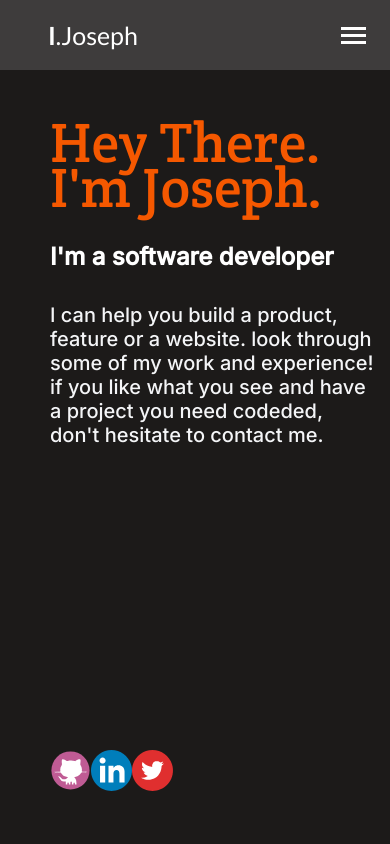
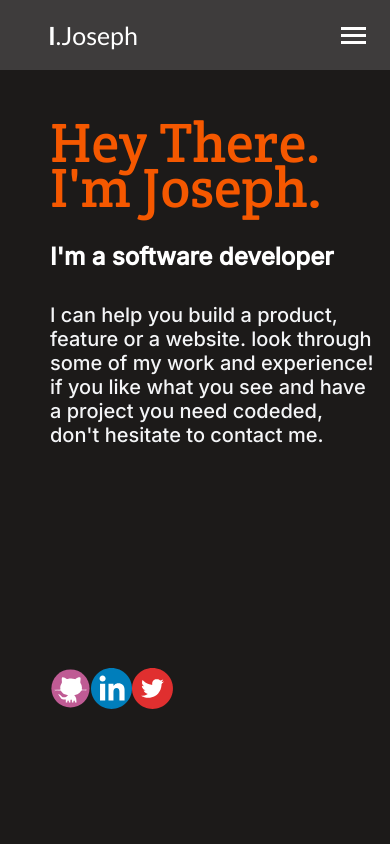
Before and after one commit to Irirwanirira/Portofolio-J-v1, a website with bundled scripts: page index.html in a window 390 px wide. Shown: the top 844 px of the page. Built offline with nearby package versions, Linux system fonts and the light colour scheme.

Commit message:
Add mobile version

```diff
--- a/index.scss
+++ b/index.scss
@@ -109,7 +109,7 @@ $mobile-padding: 24px;
   .icons {
     grid-column: 1 / 3;
     order: 2;
-    align-self: flex-end;
+    align-self: center;
     display: flex;
   }
 
```
Also changed, not shown: index.css, 1 other file.
